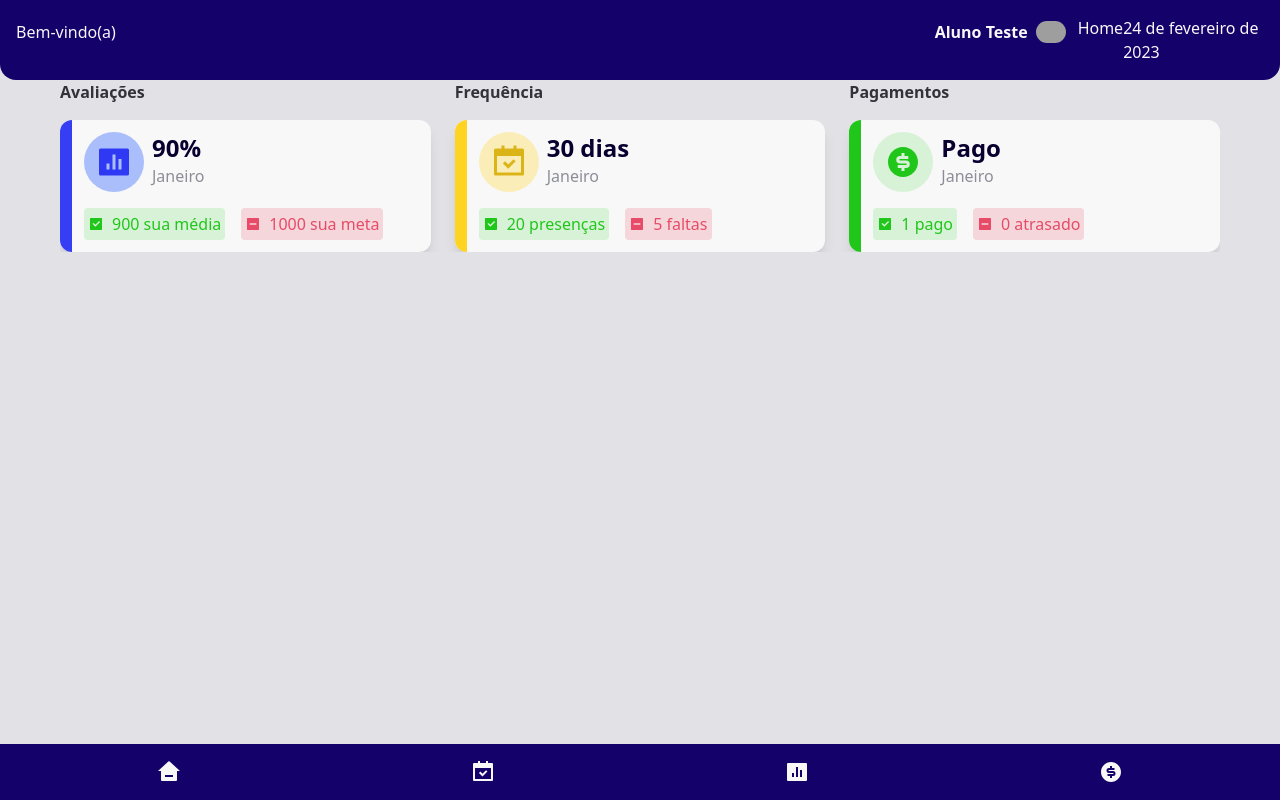
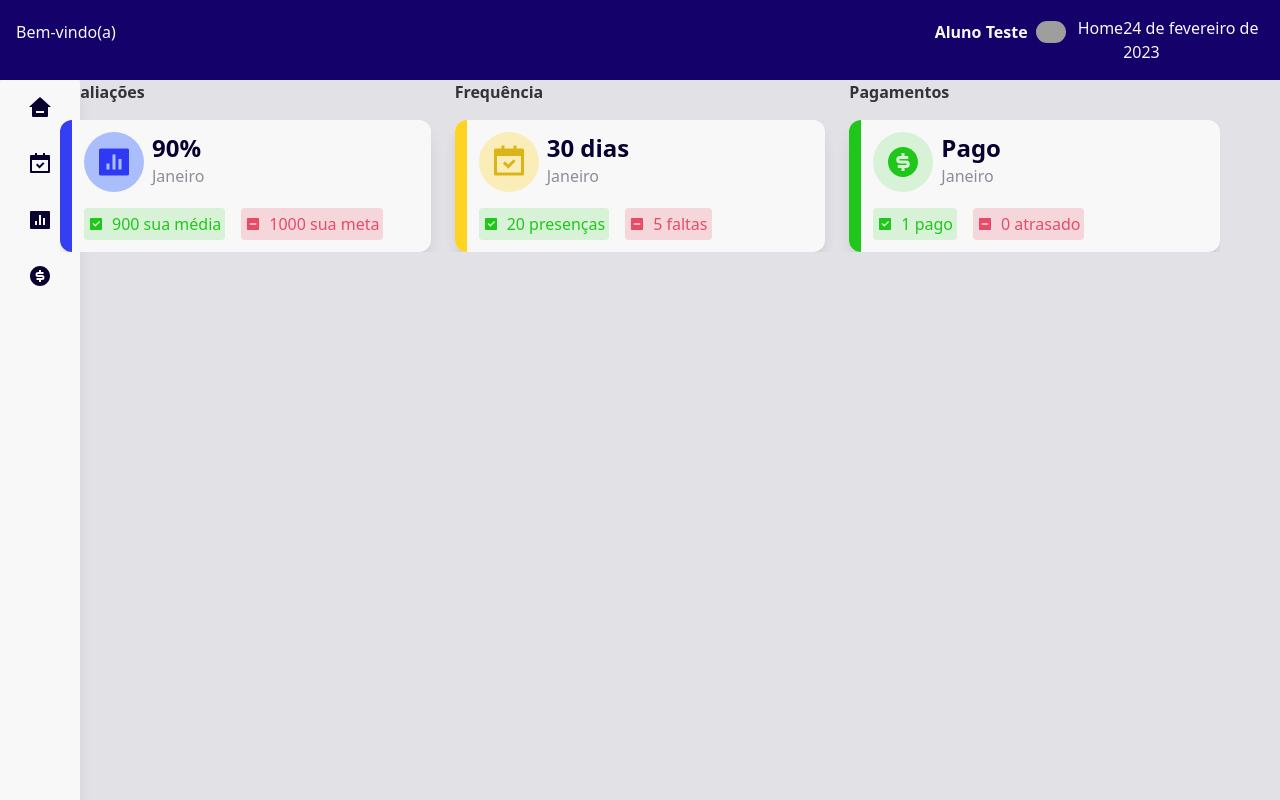
Before and after one commit to Augusto9237/educ-platform, a Next.js app: page /home in a window 1280 px wide. Built offline with nearby package versions, Linux system fonts and the light colour scheme; grey boxes are pictures that could not be loaded.

Commit message:
sidbar in progress

```diff
--- a/package.json
+++ b/package.json
@@ -14,6 +14,7 @@
     "@types/node": "18.14.1",
     "@types/react": "18.0.28",
     "@types/react-dom": "18.0.11",
+    "clsx": "^1.2.1",
     "dayjs": "^1.11.7",
     "eslint": "8.34.0",
     "eslint-config-next": "13.2.1",
--- a/src/components/BottomBar.tsx
+++ b/src/components/BottomBar.tsx
@@ -3,7 +3,7 @@ import { RiBarChartBoxFill, RiCalendarCheckFill, RiHome3Fill, RiMoneyDollarCircl
 
 export function BottomBar() {
     return (
-        <footer className="fixed bottom-0 flex w-full bg-backgroundColor-900">
+        <footer className="fixed bottom-0 flex w-full bg-backgroundColor-900 lg:hidden">
             <div className="flex flex-1 p-4 items-center justify-around gap-2">
 
                 <Link href='/home' className="flex flex-col items-center text-textColor-100 hover:text-buttonColor-500">
--- a/src/components/Calendar.tsx
+++ b/src/components/Calendar.tsx
@@ -1,16 +1,19 @@
 import { useState } from 'react';
 import { RiCheckboxFill, RiCheckboxIndeterminateFill } from 'react-icons/ri';
+import clsx from 'clsx';
 
 type CalendarProps = {
   month: number;
   year: number;
 };
 
+type SelectedDate = Date | undefined;
+
 export function Calendar({ month, year }: CalendarProps) {
-  const [selectedDate, setSelectedDate] = useState<Date>();
+  const [selectedDate, setSelectedDate] = useState<SelectedDate>();
 
-  const daysInMonth = new Date(year, month + 1, 0).getDate(); // Obter o número de dias no mês
-  const firstDayOfMonth = new Date(year, month, 1).getDay(); // Obter o dia da semana do primeiro dia do mês
+  const daysInMonth = new Date(year, month + 1, 0).getDate();
+  const firstDayOfMonth = new Date(year, month, 1).getDay();
 
   const days: Date[] = [];
   for (let i = 1; i <= daysInMonth; i++) {
@@ -31,24 +34,25 @@ export function Calendar({ month, year }: CalendarProps) {
   };
 
   const renderDaysOfMonth = () => {
-    const daysToRender = [];
-    for (let i = 0; i < firstDayOfMonth; i++) {
-      daysToRender.push(
-        <div key={`empty-${i}`} className=" h-6 w-6"></div>
-      );
-    }
-    days.forEach((day) => {
-      daysToRender.push(
+    const daysToRender = Array(firstDayOfMonth).fill(null).map((_, index) => (
+      <div key={`empty-${index}`} className="h-6 w-6"></div>
+    ));
+    daysToRender.push(
+      ...days.map((day) => (
         <div
           key={day.toString()}
-          className={`h-6 w-6 flex items-center justify-center cursor-pointer rounded-full p-1 ${selectedDate?.getDate() === day.getDate() ? 'bg-textSecondaryColor-300/95 text-textSecondaryColor-600' : ''
-            }`}
+          className={clsx(
+            'h-6 w-6 flex items-center justify-center cursor-pointer rounded-full p-1',
+            {
+              'bg-textSecondaryColor-300/95 text-textSecondaryColor-600': selectedDate?.getDate() === day.getDate(),
+            }
+          )}
           onClick={() => setSelectedDate(day)}
         >
           {day.getDate()}
         </div>
-      );
-    });
+      ))
+    );
     return <div className="grid grid-cols-7 gap-2 ml-4 -mr-1">{daysToRender}</div>;
   };
 
--- a/src/components/Header.tsx
+++ b/src/components/Header.tsx
@@ -17,7 +17,7 @@ export function Header({ titleRoutes }: HeaderProps) {
     const dataFormatada = `${dia} de ${mesNome} de ${ano}`;
 
     return (
-        <header className="flex flex-col w-full max-h-[114px] rounded-b-2xl text-textColor-100 p-4 bg-backgroundColor-900">
+        <header className="flex flex-col w-full max-h-[114px] max-md:rounded-b-2xl text-textColor-100 p-4 bg-backgroundColor-900">
             <div className="flex max-sm:flex-col gap-3">
                 <div className="flex  flex-row w-full max-h-8 justify-between items-center gap-4 overflow-hidden">
                     <span className="flex flex-1">Bem-vindo(a)</span>
--- /dev/null
+++ b/src/components/Sidebar.tsx
@@ -0,0 +1,36 @@
+import Link from "next/link"
+import { ReactNode } from "react"
+import { RiBarChartBoxFill, RiCalendarCheckFill, RiHome3Fill, RiMoneyDollarCircleFill } from "react-icons/ri"
+
+export function Sidebar() {
+    return (
+        <section className="group max-lg:hidden flex  fixed left-0 w-20 py-4 rounded-sm h-screen bg-backgroundColor-100 shadow-lg hover:w-52 delay-80 duration-500">
+            <div className="flex flex-col flex-1 gap-8 hover:pl-7">
+             <Link href='/home' className="flex flex-col items-center text-textSecondaryColor-600 hover:text-backgroundColor-500 group-hover:items-start">
+                    <button className="flex text-2xl items-center gap-2">
+                        <RiHome3Fill /> <span className="hidden text-xl group-hover:flex delay-200 duration-600">Home</span>
+                    </button>
+                </Link>
+
+
+                <Link href='/frequency' className="flex flex-col items-center text-textSecondaryColor-600 hover:text-backgroundColor-500 group-hover:items-start">
+                    <button className="flex text-2xl items-center gap-2">
+                        <RiCalendarCheckFill /><span className="hidden text-xl group-hover:flex delay-150 duration-600">Frequência</span>
+                    </button>
+                </Link>
+
+                <Link href='/assessments' className="flex flex-col items-center text-textSecondaryColor-600 hover:text-backgroundColor-500 group-hover:items-start">
+                    <button className="flex text-2xl items-center gap-2">
+                        <RiBarChartBoxFill /><span className="hidden text-xl group-hover:flex delay-150 duration-600">Avaliações</span>
+                    </button>
+                </Link>
+
+                <Link href='/payments' className="flex flex-col items-center  text-textSecondaryColor-600 hover:text-backgroundColor-500 group-hover:items-start">
+                    <button className="flex  text-2xl items-center gap-2">
+                        <RiMoneyDollarCircleFill /><span className="hidden text-xl group-hover:flex delay-150 duration-600">Pagamentos</span>
+                    </button>
+                </Link>
+            </div>
+        </section>
+    )
+}
--- a/src/pages/home.tsx
+++ b/src/pages/home.tsx
@@ -6,11 +6,13 @@ import { CardFrequency } from "../components/CardFrequency";
 import { CardPayments } from "../components/CardPayments";
 import { Container } from "../components/Container";
 import { Header } from "../components/Header";
+import { Sidebar } from "../components/Sidebar";
 
 export default function Home() {
     return (
         <>
             <Header titleRoutes='Home' />
+            <Sidebar/>
             <Container>
                 <section className="w-full max-sm:flex max-sm:flex-1 max-sm:flex-col md:grid grid-cols-3 gap-6 max-sm:justify-start  max-sm:pb-14 ">
                     <div className="flex flex-col gap-4">
```
Also changed, not shown: src/components/Container.tsx (+6 -6 lines), 1 other file (tests, documents, lock files or other folders).
